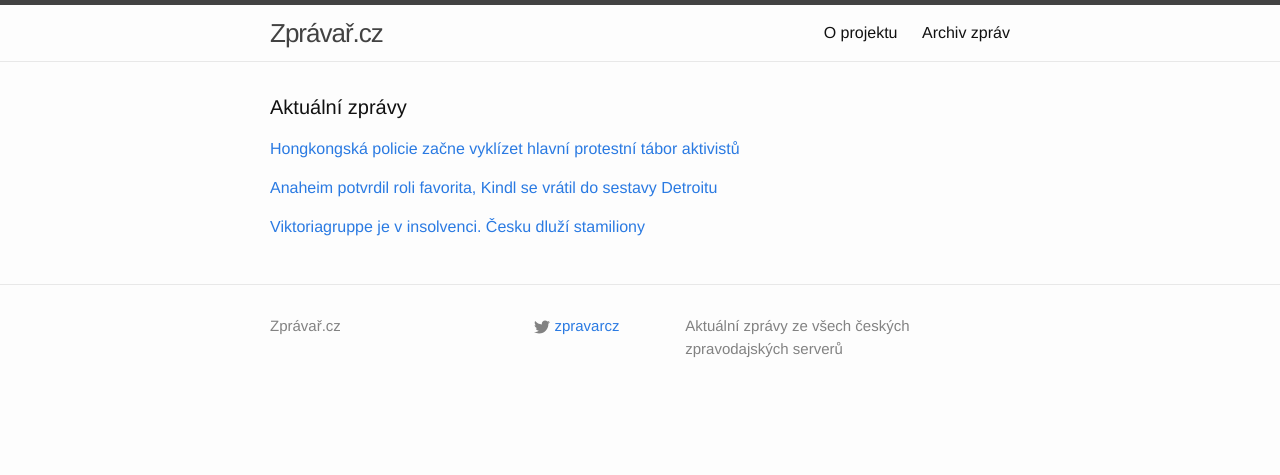
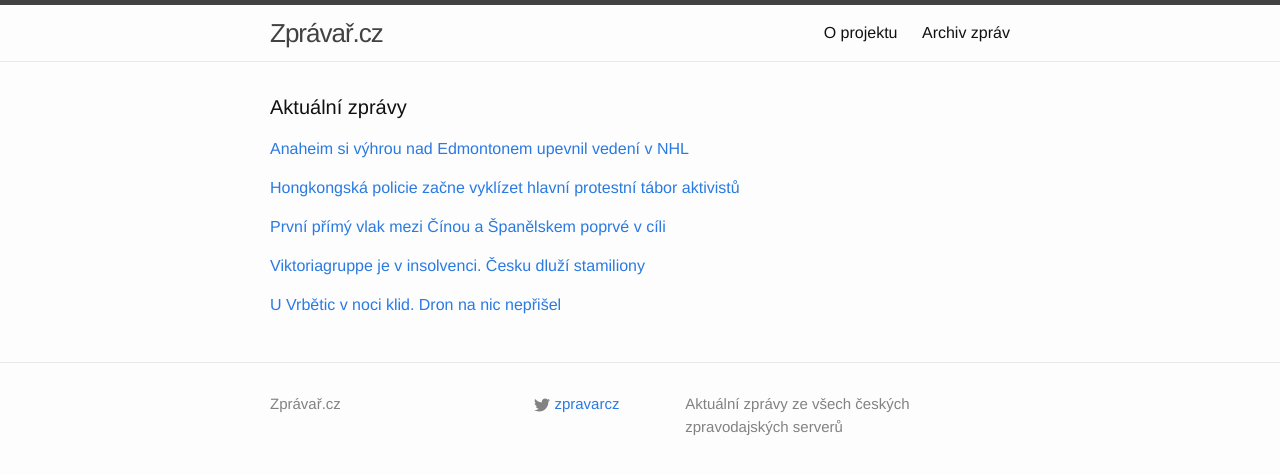
Before and after one commit to adliska/zpravar, a Jekyll site: the page built from index.html, in a window 1280 px wide. Shown: the top 475 px of the page. Built offline with Jekyll 4.4.1, drawn with Linux system fonts in a browser that asks for light colours.

Commit message:
zpravar news update

```diff
--- a/index.html
+++ b/index.html
@@ -5,26 +5,41 @@ layout: default
 <div class="home">
     <h1 class="page-heading">Aktuální zprávy</h1>
 
-<p><a href="javascript:;" onclick="toggle_visibility('zpravy0')">Hongkongská policie začne vyklízet hlavní protestní tábor aktivistů</a></p>
+<p><a href="javascript:;" onclick="toggle_visibility('zpravy0')">Anaheim si výhrou nad Edmontonem upevnil vedení v NHL</a></p>
 <div id="zpravy0" style="display:none">
+<ul>
+<li><a href=http://www.denik.cz/hokej/anaheim-si-vyhrou-nad-edmontonem-upevnil-vedeni-v-nhl-20141211.html>Anaheim si výhrou nad Edmontonem upevnil vedení v NHL - www.denik.cz</a></li>
+<li><a href=http://hokej.idnes.cz/anaheim-potvrdil-roli-favorita-dm6-/nhl.aspx?c=A141211_071636_nhl_Mkr>Anaheim potvrdil roli favorita, Kindl se vrátil do sestavy Detroitu - hokej.idnes.cz</a></li>
+<li><a href=http://sport.aktualne.cz/anaheim-si-vyhrou-nad-edmontonem-upevnil-vedeni-v-nhl/r~5f62945e80fd11e4bdad0025900fea04/>Anaheim si výhrou nad Edmontonem upevnil vedení v NHL - sport.aktualne.cz</a></li>
+<li><a href=http://www.sportovninoviny.cz/zpravy/anaheim-si-vyhrou-nad-edmontonem-upevnil-vedeni-v-nhl/1157534>Anaheim si výhrou nad Edmontonem upevnil vedení v NHL - www.sportovninoviny.cz</a></li>
+</ul>
+</div><p><a href="javascript:;" onclick="toggle_visibility('zpravy1')">Hongkongská policie začne vyklízet hlavní protestní tábor aktivistů</a></p>
+<div id="zpravy1" style="display:none">
 <ul>
 <li><a href=http://www.rozhlas.cz/_zprava/hongkongska-policie-zacne-vyklizet-hlavni-protestni-tabor-aktivistu--1431070>Hongkongská policie začne vyklízet hlavní protestní tábor aktivistů - www.rozhlas.cz</a></li>
 <li><a href=http://www.ceskatelevize.cz/ct24/svet/295119-je-dohrano-v-hongkongu-padaji-barikady-demonstrantu/>Je dohráno. V Hongkongu padají barikády demonstrantů - www.ceskatelevize.cz</a></li>
 <li><a href=http://www.ceskenoviny.cz/zpravy/zpravy/hongkong-zahajil-vyklizeni-hlavniho-protestniho-tabora-aktivistu/1157511>Hongkong zahájil vyklízení hlavního protestního tábora aktivistů - www.ceskenoviny.cz</a></li>
 <li><a href=http://www.rozhlas.cz/_zprava/hongkong-zahajil-vyklizeni-hlavniho-protestniho-tabora-aktivistu--1431070>Hongkong zahájil vyklízení hlavního protestního tábora aktivistů - www.rozhlas.cz</a></li>
 </ul>
-</div><p><a href="javascript:;" onclick="toggle_visibility('zpravy1')">Anaheim potvrdil roli favorita, Kindl se vrátil do sestavy Detroitu</a></p>
-<div id="zpravy1" style="display:none">
+</div><p><a href="javascript:;" onclick="toggle_visibility('zpravy2')">První přímý vlak mezi Čínou a Španělskem poprvé v cíli</a></p>
+<div id="zpravy2" style="display:none">
 <ul>
-<li><a href=http://hokej.idnes.cz/anaheim-potvrdil-roli-favorita-dm6-/nhl.aspx?c=A141211_071636_nhl_Mkr>Anaheim potvrdil roli favorita, Kindl se vrátil do sestavy Detroitu - hokej.idnes.cz</a></li>
-<li><a href=http://sport.aktualne.cz/anaheim-si-vyhrou-nad-edmontonem-upevnil-vedeni-v-nhl/r~5f62945e80fd11e4bdad0025900fea04/>Anaheim si výhrou nad Edmontonem upevnil vedení v NHL - sport.aktualne.cz</a></li>
-<li><a href=http://www.sportovninoviny.cz/zpravy/anaheim-si-vyhrou-nad-edmontonem-upevnil-vedeni-v-nhl/1157534>Anaheim si výhrou nad Edmontonem upevnil vedení v NHL - www.sportovninoviny.cz</a></li>
+<li><a href=http://www.tyden.cz/rubriky/byznys/svet/prvni-primy-vlak-mezi-cinou-a-spanelskem-poprve-v-cili_326921.html>První přímý vlak mezi Čínou a Španělskem poprvé v cíli - www.tyden.cz</a></li>
+<li><a href=http://ekonomika.idnes.cz/primy-vlak-cina-spanelsko-09d-/eko-doprava.aspx?c=A141211_065839_eko-doprava_wlk>První přímý vlak spojil Čínu a Španělsko. Jel 21 dní a vezl hračky - ekonomika.idnes.cz</a></li>
+<li><a href=http://www.novinky.cz/ekonomika/356046-z-ciny-do-spanelska-dorazil-prvni-primy-vlak-jel-21-dni.html>Z Číny do Španělska dorazil první přímý vlak, jel 21 dní - www.novinky.cz</a></li>
 </ul>
-</div><p><a href="javascript:;" onclick="toggle_visibility('zpravy2')">Viktoriagruppe je v insolvenci. Česku dluží stamiliony</a></p>
-<div id="zpravy2" style="display:none">
+</div><p><a href="javascript:;" onclick="toggle_visibility('zpravy3')">Viktoriagruppe je v insolvenci. Česku dluží stamiliony</a></p>
+<div id="zpravy3" style="display:none">
 <ul>
 <li><a href=http://zpravy.e15.cz/zahranicni/udalosti/viktoriagruppe-je-v-insolvenci-cesku-dluzi-stamiliony-1144919>Viktoriagruppe je v insolvenci. Česku dluží stamiliony - zpravy.e15.cz</a></li>
 <li><a href=http://byznys.lidovky.cz/s-tajemnou-nemeckou-firmou-mizi-ceske-penize-i-nafta-fyw-/energetika.aspx?c=A141210_223138_energetika_Ele>S tajemnou německou firmou mizí české peníze i nafta  - byznys.lidovky.cz</a></li>
 <li><a href=http://www.financninoviny.cz/zpravodajstvi/zpravy/viktoriagruppe-ktera-cr-dluzi-stamiliony-je-v-insolvenci/1157514>Viktoriagruppe, která ČR dluží stamiliony, je v insolvenci - www.financninoviny.cz</a></li>
 </ul>
+</div><p><a href="javascript:;" onclick="toggle_visibility('zpravy4')">U Vrbětic v noci klid. Dron na nic nepřišel</a></p>
+<div id="zpravy4" style="display:none">
+<ul>
+<li><a href=http://www.tyden.cz/rubriky/domaci/u-vrbetic-v-noci-klid-dron-na-nic-neprisel_326922.html>U Vrbětic v noci klid. Dron na nic nepřišel - www.tyden.cz</a></li>
+<li><a href=http://zpravy.aktualne.cz/domaci/v-arealu-municnich-skladu-ve-vrbeticich-byl-v-noci-klid/r~302a7a5a810011e4a10c0025900fea04/>V areálu muničních skladů ve Vrběticích byl v noci klid - zpravy.aktualne.cz</a></li>
+<li><a href=http://www.ceskenoviny.cz/zpravy/zpravy/v-arealu-municnich-skladu-ve-vrbeticich-byl-v-noci-tentokrat-klid/1157541>V areálu muničních skladů ve Vrběticích byl v noci tentokrát klid - www.ceskenoviny.cz</a></li>
+</ul>
 </div></div>
```
